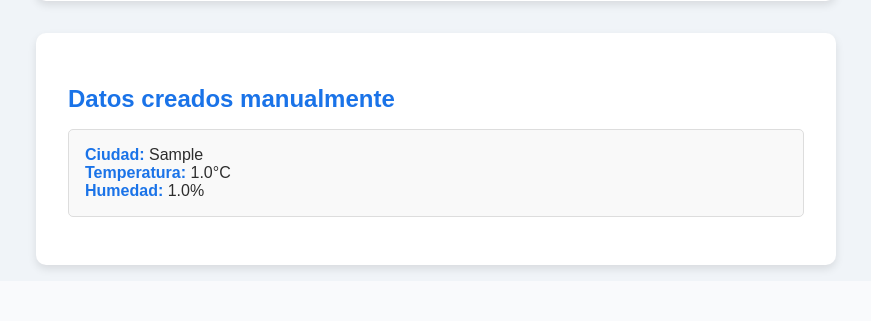
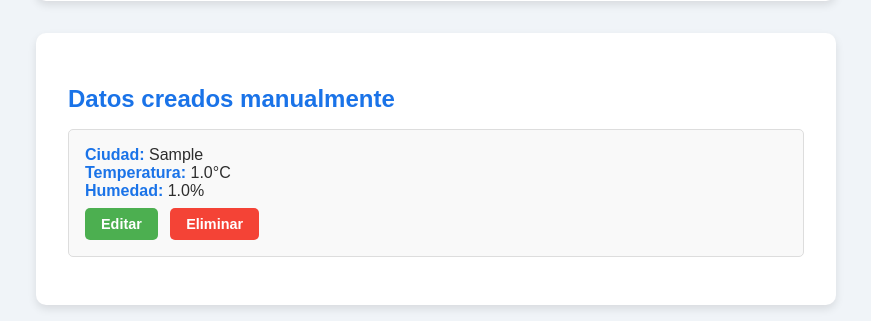
Before and after one commit to Sant-Beco/PruebaCIC, a Django app: page / in a window 1280 px wide. Shown: the part 751-1072 px from the top of the page, without its empty margins (204-1075 px from the left). Before the commit the page ends 1024 px from the top, so only its background shows below. Run offline with Django 5.2, Linux system fonts and the light colour scheme; tables that the repository leaves empty hold one stand-in row (values such as "Sample post"); a database or web service that is not in the repository returns one stand-in record (values such as "Sample title"); data that the repository does not hold is empty.

Commit message:
Subiendo Update, Delete el CRUD funcional

```diff
--- a/projectCIC/clima/templates/clima/index.html
+++ b/projectCIC/clima/templates/clima/index.html
@@ -55,6 +55,11 @@
                             <strong>Ciudad:</strong> {{ dato.ciudad }}<br>
                             <strong>Temperatura:</strong> {{ dato.temperatura }}°C<br>
                             <strong>Humedad:</strong> {{ dato.humedad }}%
+                            <br>
+                            <!-- Botón para editar -->
+                            <a href="{% url 'editar_datos' dato.id %}" class="edit-btn">Editar</a>
+                             <!-- Botón para eliminar -->
+                            <a href="{% url 'eliminar_datos' dato.id %}" class="delete-btn">Eliminar</a>
                         </li>
                     {% endfor %}
                 </ul>
--- a/projectCIC/clima/urls.py
+++ b/projectCIC/clima/urls.py
@@ -1,7 +1,9 @@
 from django.urls import path
-from .views import index, crear_datos
+from .views import index, crear_datos, editar_datos, eliminar_datos
 
 urlpatterns = [
     path('', index, name='index'),
     path('crear/', crear_datos, name='crear_datos'),
+    path('editar/<int:id>/', editar_datos, name='editar_datos'),  # Nueva URL para editar
+    path('eliminar/<int:id>/', eliminar_datos, name='eliminar_datos'),  # Nueva URL para eliminar
 ]
--- a/projectCIC/clima/views.py
+++ b/projectCIC/clima/views.py
@@ -1,4 +1,4 @@
-from django.shortcuts import render, redirect
+from django.shortcuts import render, redirect, get_object_or_404
 from django.conf import settings
 from .models import Datos
 import requests
@@ -51,3 +51,32 @@ def crear_datos(request):
         return redirect('index')  # Redirige a la página principal
 
     return render(request, 'clima/index.html')
+
+
+def editar_datos(request, id):
+    # Obtener el registro a editar
+    dato = get_object_or_404(Datos, id=id)
+
+    if request.method == 'POST':
+        # Actualizar el registro con los datos del formulario
+        dato.ciudad = request.POST.get('ciudad')
+        dato.temperatura = request.POST.get('temperatura')
+        dato.humedad = request.POST.get('humedad')
+        dato.save()
+
+        return redirect('index')  # Redirigir a la página principal después de actualizar
+
+    # Mostrar el formulario de edición con los datos actuales
+    return render(request, 'clima/editar.html', {'dato': dato})
+
+def eliminar_datos(request, id):
+    # Obtener el registro a eliminar
+    dato = get_object_or_404(Datos, id=id)
+
+    if request.method == 'POST':
+        # Eliminar el registro
+        dato.delete()
+        return redirect('index')  # Redirigir a la página principal después de eliminar
+
+    # Mostrar una confirmación antes de eliminar (opcional)
+    return render(request, 'clima/confirmar_eliminar.html', {'dato': dato})
--- a/projectCIC/static/css/styles.css
+++ b/projectCIC/static/css/styles.css
@@ -139,3 +139,79 @@ h1 {
 .manual-data li strong {
     color: #1A73E8; /* Azul corporativo */
 }
+
+/* Estilos para el botón de editar */
+.edit-btn {
+    display: inline-block;
+    margin-top: 0.5rem;
+    padding: 0.5rem 1rem;
+    background-color: #4CAF50; /* Verde para acciones positivas */
+    color: #FFFFFF;
+    text-decoration: none;
+    border-radius: 5px;
+    font-size: 0.9rem;
+    font-weight: bold;
+    text-align: center;
+    transition: background-color 0.3s ease, transform 0.3s ease;
+}
+
+.edit-btn:hover {
+    background-color: #45a049; /* Verde más oscuro al pasar el mouse */
+    transform: translateY(-2px); /* Efecto de elevación */
+}
+
+.edit-btn:active {
+    background-color: #3d8b40; /* Verde aún más oscuro al hacer clic */
+    transform: translateY(0); /* Restablecer la elevación */
+}
+
+/* Estilos para el botón de eliminar */
+.delete-btn {
+    display: inline-block;
+    margin-top: 0.5rem;
+    margin-left: 0.5rem; /* Espacio entre los botones */
+    padding: 0.5rem 1rem;
+    background-color: #f44336; /* Rojo para acciones de eliminación */
+    color: #FFFFFF;
+    text-decoration: none;
+    border-radius: 5px;
+    font-size: 0.9rem;
+    font-weight: bold;
+    text-align: center;
+    transition: background-color 0.3s ease, transform 0.3s ease;
+}
+
+.delete-btn:hover {
+    background-color: #d32f2f; /* Rojo más oscuro al pasar el mouse */
+    transform: translateY(-2px); /* Efecto de elevación */
+}
+
+.delete-btn:active {
+    background-color: #b71c1c; /* Rojo aún más oscuro al hacer clic */
+    transform: translateY(0); /* Restablecer la elevación */
+}
+
+/* Estilos para el botón de cancelar */
+.cancel-btn {
+    display: inline-block;
+    margin-left: 0.5rem;
+    padding: 0.5rem 1rem;
+    background-color: #757575; /* Gris para acciones neutrales */
+    color: #FFFFFF;
+    text-decoration: none;
+    border-radius: 5px;
+    font-size: 0.9rem;
+    font-weight: bold;
+    text-align: center;
+    transition: background-color 0.3s ease, transform 0.3s ease;
+}
+
+.cancel-btn:hover {
+    background-color: #616161; /* Gris más oscuro al pasar el mouse */
+    transform: translateY(-2px); /* Efecto de elevación */
+}
+
+.cancel-btn:active {
+    background-color: #424242; /* Gris aún más oscuro al hacer clic */
+    transform: translateY(0); /* Restablecer la elevación */
+}
```
Also changed, not shown: projectCIC/clima/templates/clima/confirmar_eliminar.html (added, +26 -0 lines), projectCIC/clima/templates/clima/editar.html (added, +31 -0 lines).
